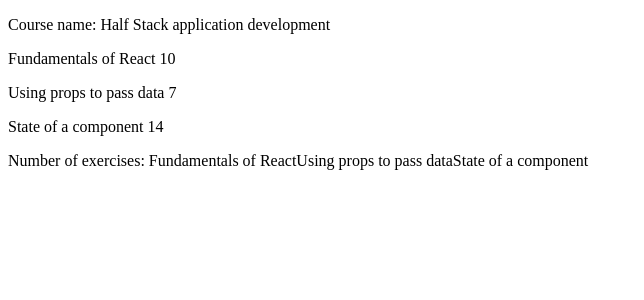
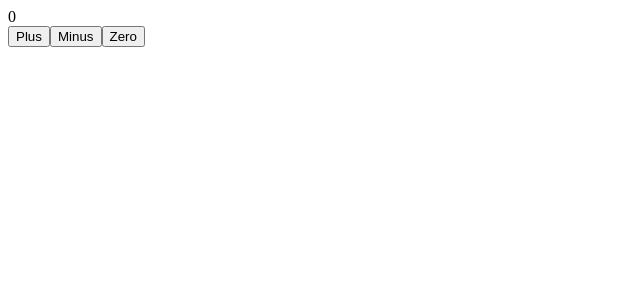
Before and after one commit to Jano2402/FullStackOpen, a React (Vite) app in the folder Part1/Exercise_1.1/vite-project/: page / in a window 1280 px wide. Shown: the top 300 px of the page, without its empty margins (0-644 px from the left). Built offline with nearby package versions, Linux system fonts and the light colour scheme.

Commit message:
Finishing Part1-c

```diff
--- a/Part1/Exercise_1.1/vite-project/src/App.jsx
+++ b/Part1/Exercise_1.1/vite-project/src/App.jsx
@@ -1,63 +1,22 @@
+import { useState } from 'react'
+
 const App = () => {
-  const course = {
-    name: 'Half Stack application development',
-    parts: [
-      {
-        name: 'Fundamentals of React',
-        exercises: 10
-      },
-      {
-        name: 'Using props to pass data',
-        exercises: 7
-      },
-      {
-        name: 'State of a component',
-        exercises: 14
-      }
-    ]
-  }
+  const [ counter, setCounter ] = useState(0)
+
+  const increaseByOne = () => setCounter(counter + 1)
+  const decreaserByOne = () => setCounter(counter - 1)
+  const setZero = () => setCounter(0)
+
+  const Display = ({counter}) => <div>{counter}</div>
+
+  const Button = ({ onSmash, text }) => <button onClick={onSmash}>{text}</button>
 
   return (
     <div>
-      <Header course={course.name}/>
-      <Content part1={course.parts[0].name} exercises1={course.parts[0].exercises}/>
-      <Content part2={course.parts[1].name} exercises2={course.parts[1].exercises}/>
-      <Content part3={course.parts[2].name} exercises3={course.parts[2].exercises}/>
-      <Total exercises1={course.parts[0].name} exercises2={course.parts[1].name} exercises3={course.parts[2].name}/>
-    </div>
-  )
-}
-
-const Header = (props) => {
-  return (
-    <div>
-      <p>Course name: {props.course}</p>
-    </div>
-  )
-}
-
-const Content = (props) => {
-  return (
-    <div>
-      <Part name={props.part1} exercises={props.exercises1}/>
-      <Part name={props.part2} exercises={props.exercises2}/>
-      <Part name={props.part3} exercises={props.exercises3}/>
-    </div>
-  )
-}
-
-const Part = (props) => {
-  return (
-    <div>
-      <p>{props.name} {props.exercises}</p>
-    </div>
-  );
-};
-
-const Total = (props) => {
-  return (
-    <div>
-      <p>Number of exercises: {props.exercises1 + props.exercises2 + props.exercises3}</p>
+      <Display counter={counter}/>
+      <Button onSmash={increaseByOne} text="Plus"/>
+      <Button onSmash={decreaserByOne} text="Minus"/>
+      <Button onSmash={setZero} text="Zero"/>
     </div>
   )
 }
```
